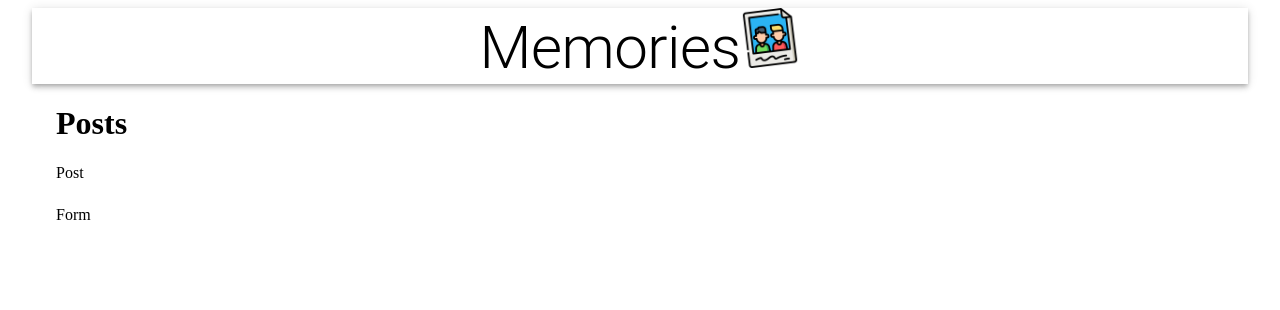
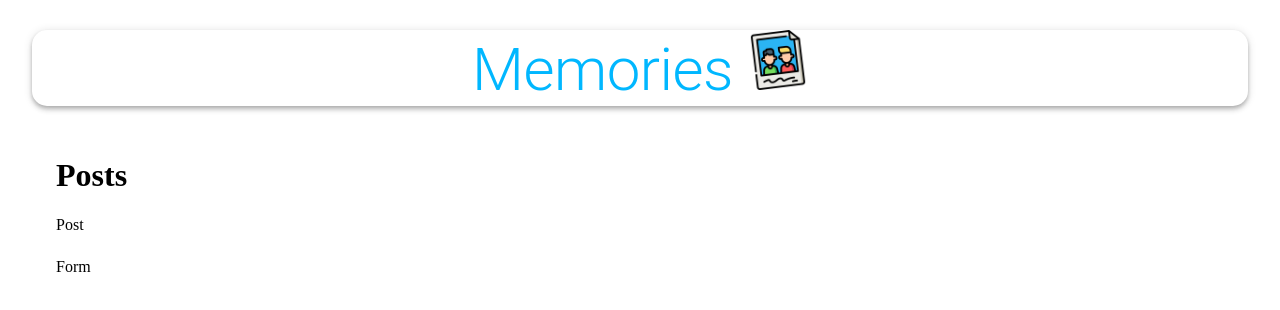
Before and after one commit to plechipt/memories-app-mern, a React (Create React App) app in the folder client/: page / in a window 1280 px wide. Shown: the top 310 px of the page. Built offline with nearby package versions, Linux system fonts and the light colour scheme.

Commit message:
Added styles to styles.js files

```diff
--- a/client/src/App.js
+++ b/client/src/App.js
@@ -1,17 +1,20 @@
 import React from "react";
 import { Container, AppBar, Typography, Grow, Grid } from "@material-ui/core";
+import useStyles from "./styles";
 
 import memories from "./images/memories.png";
 import Posts from "./components/Posts/Posts";
 import Form from "./components/Form/Form";
 
 function App() {
+  const classes = useStyles();
+
   return (
     <Container>
-      <AppBar position="static" color="inherit">
-        <Typography variant="h2" align="center">
+      <AppBar className={classes.appBar} color="inherit">
+        <Typography className={classes.heading} variant="h2">
           Memories
-          <img src={memories} alt="memories" height="60" />
+          <img className={classes.image} src={memories} alt="memories" />
         </Typography>
       </AppBar>
       <Grow in>
--- a/client/src/components/Form/Form.js
+++ b/client/src/components/Form/Form.js
@@ -1,6 +1,9 @@
 import React from "react";
+import useStyles from "./styles";
 
 const Form = () => {
+  const classes = useStyles();
+
   return <>Form</>;
 };
 
--- a/client/src/components/Form/styles.js
+++ b/client/src/components/Form/styles.js
@@ -0,0 +1,24 @@
+import { makeStyles } from "@material-ui/core/styles";
+
+export default makeStyles((theme) => ({
+  root: {
+    "& .MuiTextField-root": {
+      margin: theme.spacing(1),
+    },
+  },
+  paper: {
+    padding: theme.spacing(2),
+  },
+  form: {
+    display: "flex",
+    flexWrap: "wrap",
+    justifyContent: "center",
+  },
+  fileInput: {
+    width: "97%",
+    margin: "10px 0",
+  },
+  buttonSubmit: {
+    marginBottom: 10,
+  },
+}));
--- a/client/src/components/Posts/Posts.js
+++ b/client/src/components/Posts/Posts.js
@@ -1,7 +1,10 @@
 import React from "react";
 import Post from "./Post/Post";
+import useStyles from "./styles";
 
 const Posts = () => {
+  const classes = useStyles();
+
   return (
     <>
       <h1>Posts</h1>
--- a/client/src/components/Posts/styles.js
+++ b/client/src/components/Posts/styles.js
@@ -0,0 +1,14 @@
+import { makeStyles } from "@material-ui/core/styles";
+
+export default makeStyles((theme) => ({
+  mainContainer: {
+    display: "flex",
+    alignItems: "center",
+  },
+  smMargin: {
+    margin: theme.spacing(1),
+  },
+  actionDiv: {
+    textAlign: "center",
+  },
+}));
--- /dev/null
+++ b/client/src/styles.js
@@ -0,0 +1,21 @@
+import { makeStyles } from "@material-ui/core/styles";
+
+export default makeStyles(() => ({
+  appBar: {
+    borderRadius: 15,
+    position: "static",
+    margin: "30px 0",
+    display: "flex",
+    flexDirection: "row",
+    justifyContent: "center",
+    alignItems: "center",
+  },
+  heading: {
+    color: "rgba(0,183,255, 1)",
+    align: "center",
+  },
+  image: {
+    marginLeft: "15px",
+    height: "60px",
+  },
+}));
```
Also changed, not shown: client/src/components/Posts/Post/styles.js (+52 -0 lines).
